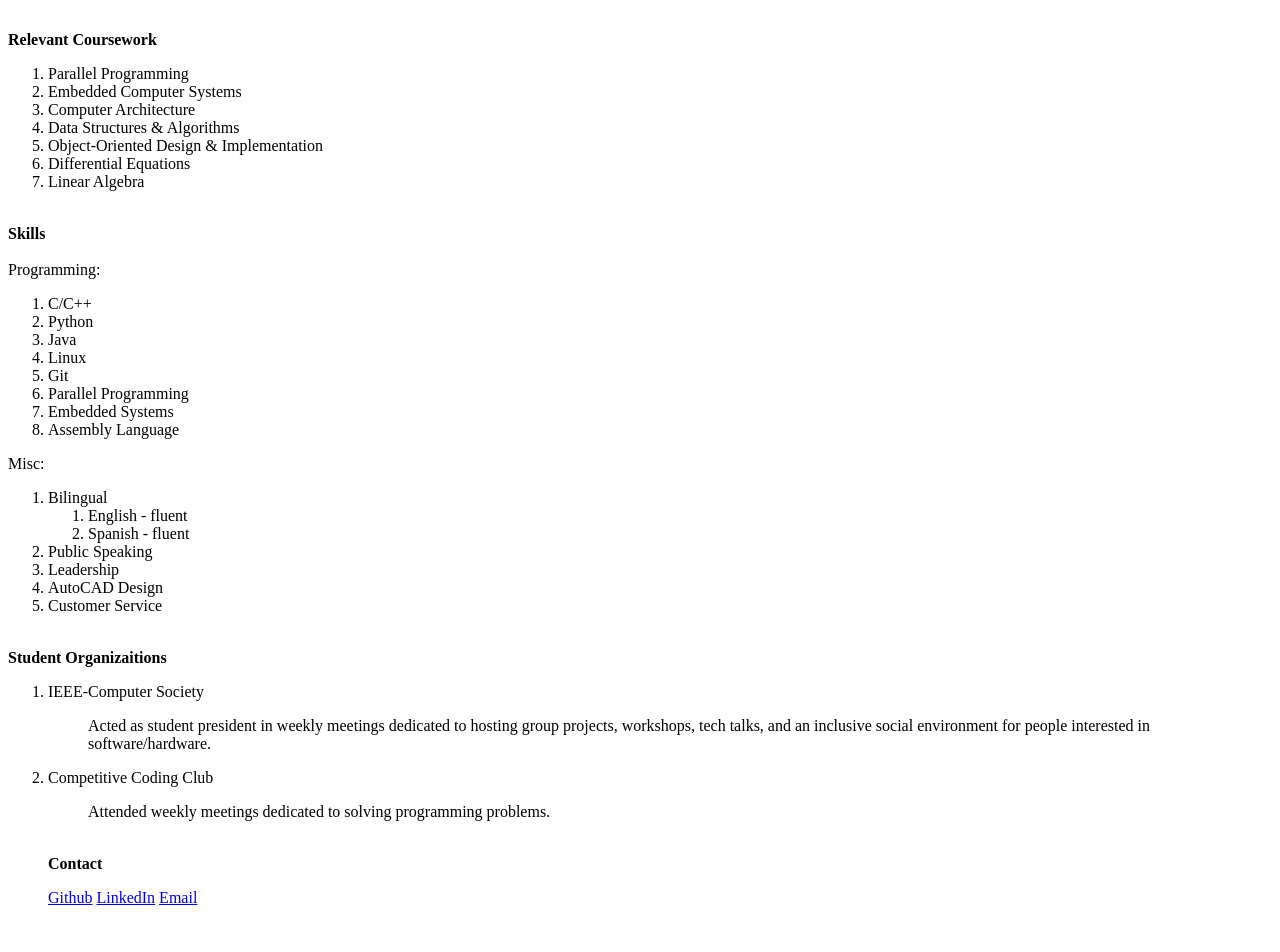
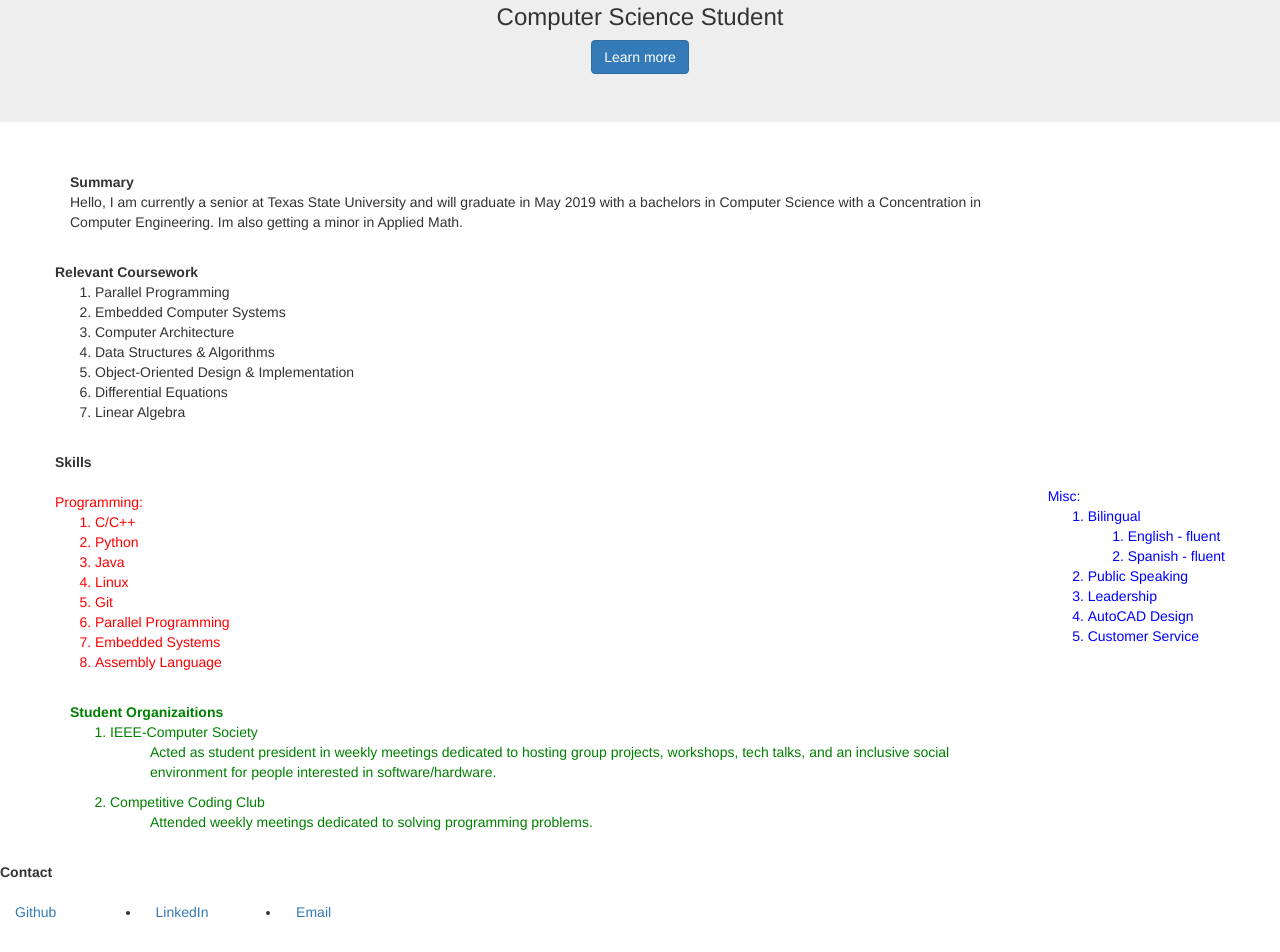
Before and after one commit to Fervab/Fervab.github.io, a plain HTML site: page index.html in a window 1280 px wide. Shown: the part 207-1159 px from the top of the page. Before the commit the page ends 1130 px from the top, so only its background shows below. Drawn offline with nearby package versions, Linux system fonts and the light colour scheme.

Commit message:
put everything into bootstrap classes and format -with header jumbotron and footer

```diff
--- /dev/null
+++ b/fernando.css
@@ -0,0 +1,25 @@
+body {
+	font-size: 15px;
+	font-family: Georgia;, serif;
+	color: #334;
+}
+
+.progSkills {
+	color: red;
+	display: block;
+	float: left;
+}
+
+
+.miscSkills {
+	color: blue;
+	display: block;
+	float: right;
+	margin-left: 20em;
+	margin-top: 1em;
+}
+
+.orgs {
+	color: green;
+	clear: 	both;
+}
--- a/index.html
+++ b/index.html
@@ -3,14 +3,44 @@
 	<head>
 		<meta charset="utf-8">
 		<meta name="description" content="A portfolio used to showcase learned skills">
+		<link rel="stylesheet" href="fernando.css"/>
+		<link rel="stylesheet" href="https://maxcdn.bootstrapcdn.com/bootstrap/3.3.6/css/bootstrap.min.css"/>
 		<title>Fernando's Page</title>
 	</head>
 	<body>
-		<h1>Fernando Valdes Barksdale</h1>
-		<b1>Computer Science Student</b1>
-		<br></br>
+		<header class="container">
+			<div class="row">
+				<h1 class="col-sm-4">FVB</h1>
+				<nav class="col-sm-8 text-right">
+					<p>Intro</p>
+					<p>About</p>
+					<p>Contact</p>
+				</nav>
+			</div>
+		</header>
+		<section class="jumbotron">
+			<div class="container">
+				<div class="row text-center">
+					<h2>Fernando Valdes Barksdale</h2>
+					<h3>Computer Science Student</h3>
+					<a class="btn btn-primary" href="#" role="button">Learn more</a>
+				</div>
+			</div>
+		</section>
+
+
+		<section class="container">
+			<div class="row">
+				<figure class="col-sm-10">
 					<br><b>Summary</b></br>
 					<p>Hello, I am currently a senior at Texas State University and will graduate in May 2019 with a bachelors in Computer Science with a Concentration in Computer Engineering. Im also getting a minor in Applied Math.</p>
+				</figure>
+			</div>
+		</section>
+
+		<section class="container">
+			<div class="row">
+				<figure class="col-4">
 
 					<br><b>Relevant Coursework</b></br>
 					<ol>
@@ -22,8 +52,11 @@
 						<li>Differential Equations</li>
 						<li>Linear Algebra</li>
 					</ol>
+				</figure>
 
+				<figure class="col-4">
 					<br><b>Skills</b></br>
+					<div class="progSkills">
 					<br>Programming:</br>
 					<ol>
 						<li>C/C++</li>
@@ -35,6 +68,10 @@
 						<li>Embedded Systems</li>
 						<li>Assembly Language</li>
 					</ol>
+					</div>
+				</figure>
+				<figure class="col-4">
+					<div class="miscSkills">
 					<b1>Misc:</b1>
 					<ol>
 						<li>Bilingual</li>
@@ -47,7 +84,16 @@
 						<li>AutoCAD Design</li>
 						<li>Customer Service</li>
 					</ol>
+					</div>
+				</figure>
+			</div>
+		</section>
 
+		<section class="container">
+			<div class="row">
+				<figure class="col-sm-10">
+
+				<div class="orgs">
 				<br><b>Student Organizaitions</b></br>
 				<ol>
 					<li>IEEE-Computer Society</li>
@@ -58,13 +104,18 @@
 					<ol>
 						<p>Attended weekly meetings dedicated to solving programming problems.</p>
 					</ol>
+				</div>
+				</figure>
+			</div>
+		</section>
 
 
 		<br><b>Contact</b></br>
-		<p> <a href="https://github.com/fervab">Github</a>
-			<a href="https://www.linkedin.com/in/fervab/">LinkedIn</a>
-			<a href="mailto:fer.valdes23@gmail.com">Email</a>
-			<a href="mailto:fer.valdes23@gmail.com" title="fer.valdes23@gmail.com"></a>
-		</p>
+		<fooeer class="container">
+			<div class="row">
+			<ul class="col-sm-8">
+				<li class="col-sm-2"> <a href="https://github.com/fervab">Github</a> </li>
+				<li class="col-sm-2"> <a href="https://www.linkedin.com/in/fervab/">LinkedIn</a>
+				<li class="col-sm-2"> <a href="mailto:fer.valdes23@gmail.com">Email</a>
 	</body>
 </html>
```
Lines whose indentation alone changed are shown as unchanged.
